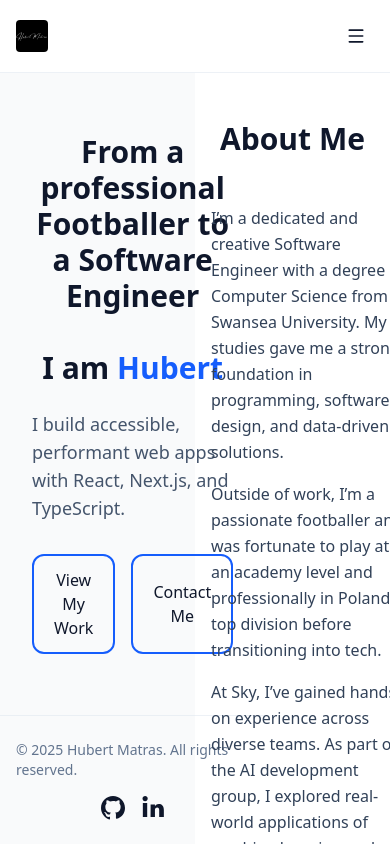
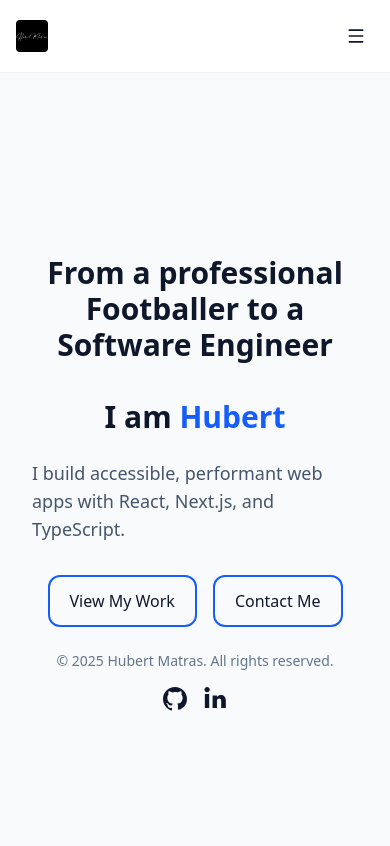
Before and after one commit to hubertMatras/hm-website, a Next.js app: page / in a window 390 px wide. Shown: the top 846 px of the page. Built offline with nearby package versions, Linux system fonts and the light colour scheme.

Commit message:
Change the layout and footer on mobile view

```diff
--- a/app/layout.tsx
+++ b/app/layout.tsx
@@ -49,12 +49,9 @@ export default function RootLayout({
       <body
        className={`${geistSans.variable} ${geistMono.variable} antialiased`}
       >
-        <div className="flex flex-col h-screen">
-          {/* Fixed Header */}
+        <div className="flex flex-col min-h-screen md:h-screen">
           <Header />
-
-          {/* Main Content Area */}
-          <main className="flex-1 overflow-hidden">
+          <main className="flex-1 md:overflow-hidden">
             {children}
           </main>
         </div>
--- a/app/page.tsx
+++ b/app/page.tsx
@@ -2,11 +2,11 @@ import { AboutMe, Experience, Hero, Projects } from "../components";
 
 export default function HomePage() {
   return (
-    <div className="flex h-full">
-      <div className="w-1/2 flex items-center bg-gray-50" id="home">
+    <div className="flex flex-col md:flex-row md:h-full">
+      <div className="w-full md:w-1/2 flex items-center bg-gray-50 min-h-[100vh] md:min-h-0 md:h-full" id="home">
         <Hero />
       </div>
-      <div className="w-1/2 overflow-y-auto scroll-smooth">
+      <div className="w-full md:w-1/2 md:overflow-y-auto scroll-smooth">
         <section id="about">
           <AboutMe />
         </section>
--- a/components/Footer.tsx
+++ b/components/Footer.tsx
@@ -3,7 +3,7 @@ import { GitHubIcon, LinkedInIcon } from "../icons";
 
 export default function Footer() {
   return (
-    <footer className="border-t border-slate-200/60">
+    <footer className="md:border-t border-slate-200/60">
       <div className="max-w-none w-full px-4 py-6 flex flex-col md:flex-row items-center justify-between gap-4">
         <p className="text-sm muted">
           © {new Date().getFullYear()} Hubert Matras. All rights reserved.
```
